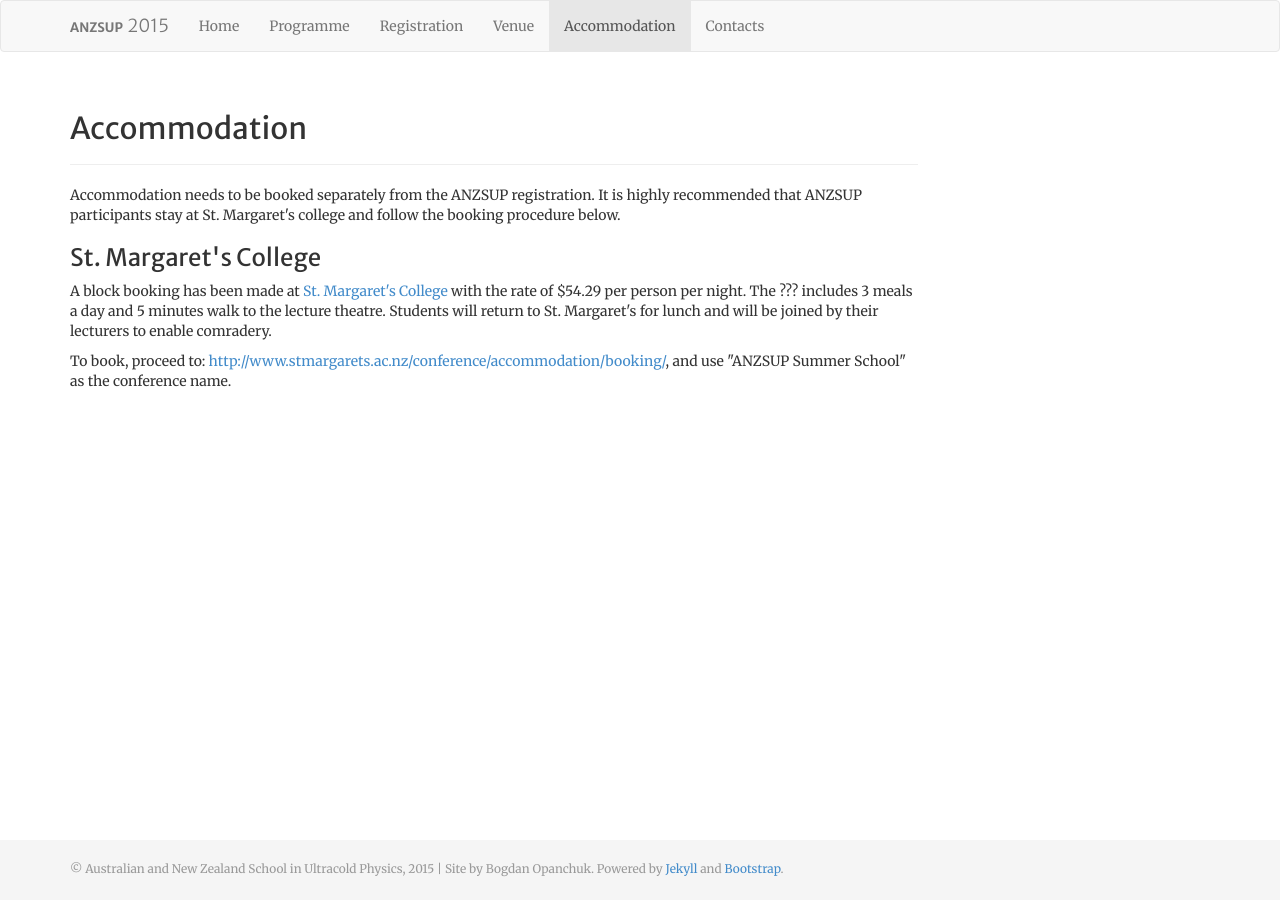
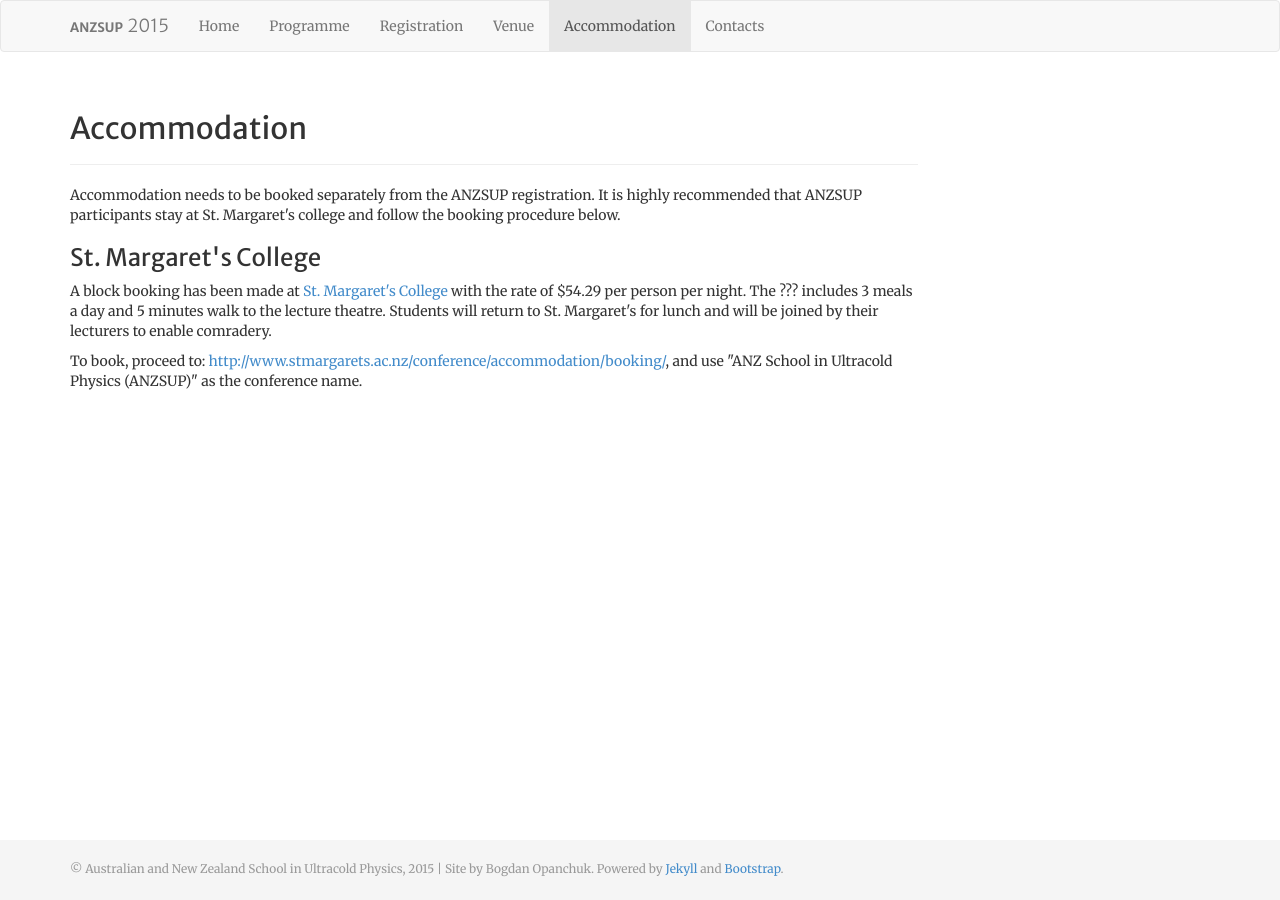
Before and after one commit to anzsup/anzsup.github.io, a Jekyll site: the page built from accommodation.html, in a window 1280 px wide. Built offline with Jekyll 4.4.1, drawn with Linux system fonts in a browser that asks for light colours.

Commit message:
accommodation: updated the conference name

```diff
--- a/accommodation.html
+++ b/accommodation.html
@@ -18,7 +18,7 @@ group_position: 5
 
 <p>A block booking has been made at <a href="http://www.stmargarets.ac.nz/">St. Margaret's College</a> with the rate of $54.29 per person per night. The ??? includes 3 meals a day and 5 minutes walk to the lecture theatre. Students will return to St. Margaret's for lunch and will be joined by their lecturers to enable comradery.</p>
 
-<p>To book, proceed to: <a href="http://www.stmargarets.ac.nz/conference/accommodation/booking/">http://www.stmargarets.ac.nz/conference/accommodation/booking/</a>, and use "ANZSUP Summer School" as the conference name.</p>
+<p>To book, proceed to: <a href="http://www.stmargarets.ac.nz/conference/accommodation/booking/">http://www.stmargarets.ac.nz/conference/accommodation/booking/</a>, and use "ANZ School in Ultracold Physics (ANZSUP)" as the conference name.</p>
 
 </div>
 </div>
```
